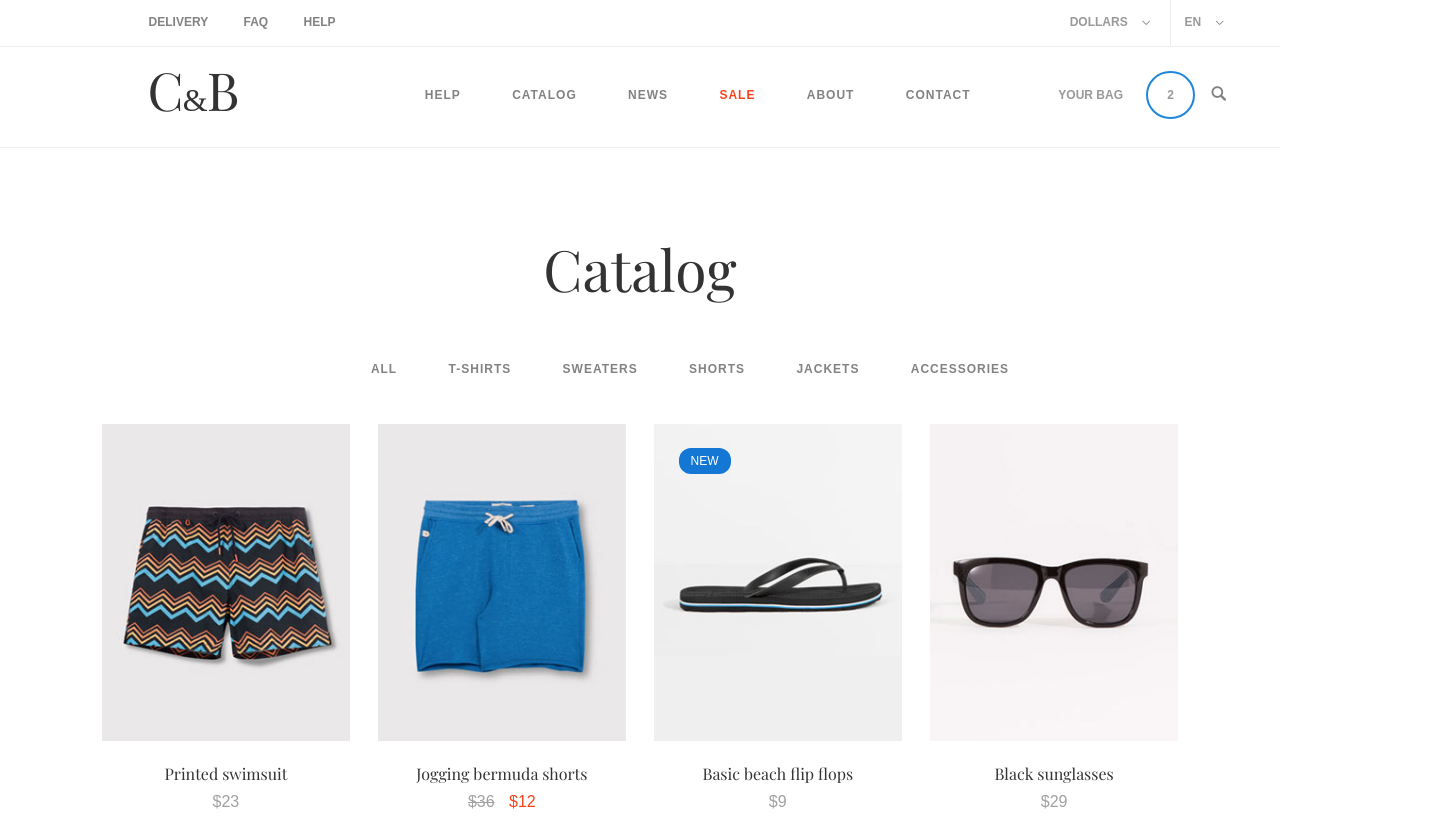
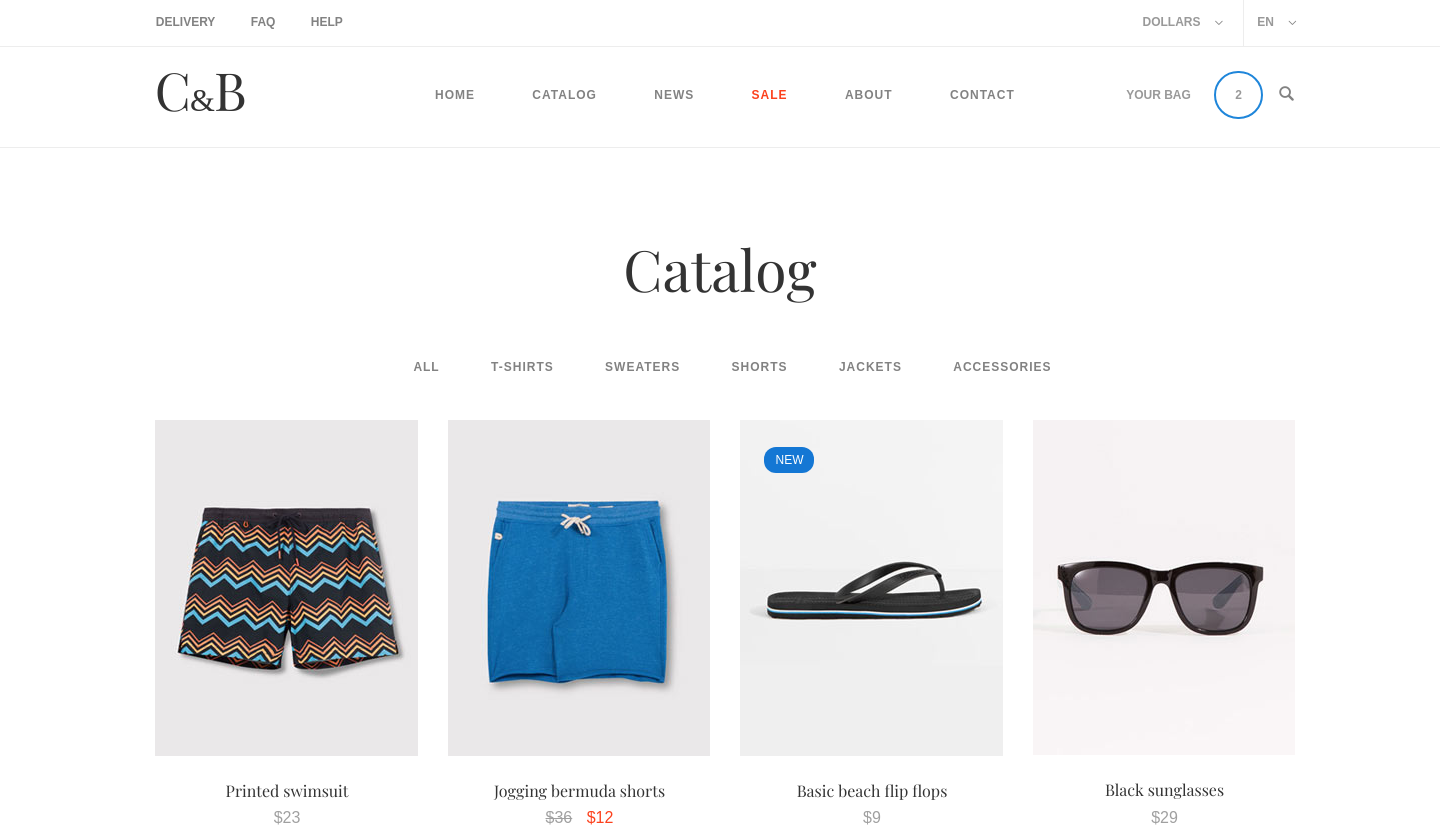
Before and after one commit to Shutenchik/Eleken-test-project-, a plain HTML site: page index.html in a window 1280 px wide. Shown: the top 831 px of the page, 1440 px wide, since content can reach past the window. Drawn offline with nearby package versions, Linux system fonts and the light colour scheme.

Commit message:
test project Eleken ver.2

```diff
--- a/css/style.css
+++ b/css/style.css
@@ -2,6 +2,10 @@
 body {
 	font-family: "Lato Regular", sans-serif;
 	color: #999999;
+}
+.wrapper {
+	width: 1440px;
+	margin: 0 auto;
 }
 
 header {
@@ -35,6 +39,7 @@ header {
 .top-bar-right {
 	display: inline-block;
 	float: right;
+	padding-right: 80px;
 }
 .top-bar-info {
 	display: inline-block;
@@ -87,7 +92,7 @@ nav {
 	text-align: center;
 }
 .navbar-list li {
-	padding: 20px 24px;
+	padding: 20px 27px;
 	letter-spacing: 1px;
 
 }
@@ -107,7 +112,7 @@ nav {
 	color:  #fc411d;
 }
 .navbar-right {
-	vertical-align: middle;
+	padding-right: 85px;;
 
 }
 .navbar-info {
@@ -139,24 +144,25 @@ nav {
 }
 .catalog-list {
 	padding: 0;
-	margin-left: 100px;
+	margin-left: 25px;
 }
-.catalog-list li:first-child {;
+.catalog-list li {
+	padding: 18px 24px;;
 
 }
+
 .catalog-table {
-	width: 95%;
 	margin: 0 auto;
+	width: 88.6%;
 }
 .catalog-table table {
-	margin-bottom: 33px;
+	margin-bottom: 29px;
 }
 .catalog-table img {
-	max-width: 100%;
 }
 figure {
-	margin: 0 12px;
 	position: relative;
+	margin: 0 13px;
 }
 .catalog-table figcaption {
 	font-family: 'Playfair Display', serif;
@@ -166,7 +172,7 @@ figure {
 	font-weight: lighter;
 }
 .catalog-table figure p {
-	margin-bottom: 20px;
+	margin-bottom: 22px;
 }
 .catalog-table figcaption p {
 	color: #a0a0a0;
@@ -181,11 +187,11 @@ figure {
 	color: #fc411d;
 }
 .new-product {
-	padding: 6px 12px;
+	padding: 6px 11px;
 	border-radius: 12px;
 	position: absolute;
-	left: 25px;
-	top: 24px;
+	left: 24px;
+	top: 27px;
 	font: 12px "Lato Regular", sans-serif;
 	background-color: #1477d4;
 	color: white;
--- a/index.html
+++ b/index.html
@@ -13,7 +13,8 @@
 	<link rel="stylesheet" href="css/style.css">
 </head>
 <body>
-	<header>
+	<div class="wrapper">
+		<header>
 		<div class="top-bar">
 			<ul class="top-bar-list">
 				<li><a href="#">Delivery</a></li>
@@ -39,7 +40,7 @@
 			</div>
 			<div class="navbar-nav">
 				<ul class="top-bar-list navbar-list">
-					<li><a href="#">Help</a></li>
+					<li><a href="#">Home</a></li>
 					<li><a href="#">Catalog</a></li>
 					<li><a href="#">News</a></li>
 					<li><a class="red" href="#">Sale</a></li>
@@ -190,7 +191,7 @@
 			</div>
 			<div class="navbar-nav footer-nav">
 				<ul class="top-bar-list navbar-list footer-list">
-					<li><a href="#">Help</a></li>
+					<li><a href="#">Home</a></li>
 					<li><a href="#">Catalog</a></li>
 					<li><a href="#">News</a></li>
 					<li><a href="#">Sale</a></li>
@@ -203,5 +204,7 @@
 			</div>
 		</div>
 	</footer>
+	</div>
+
 </body>
 </html>
```
